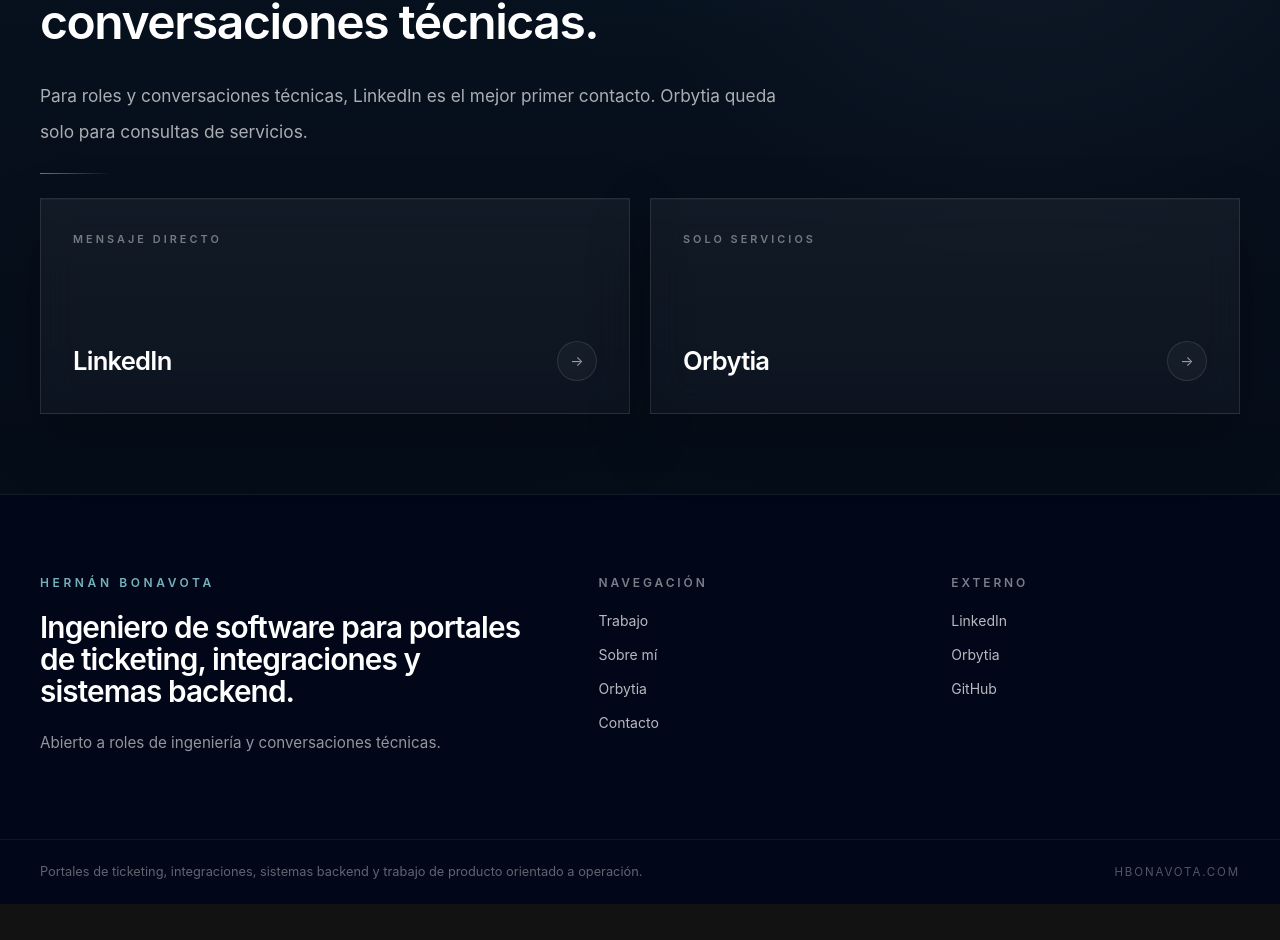
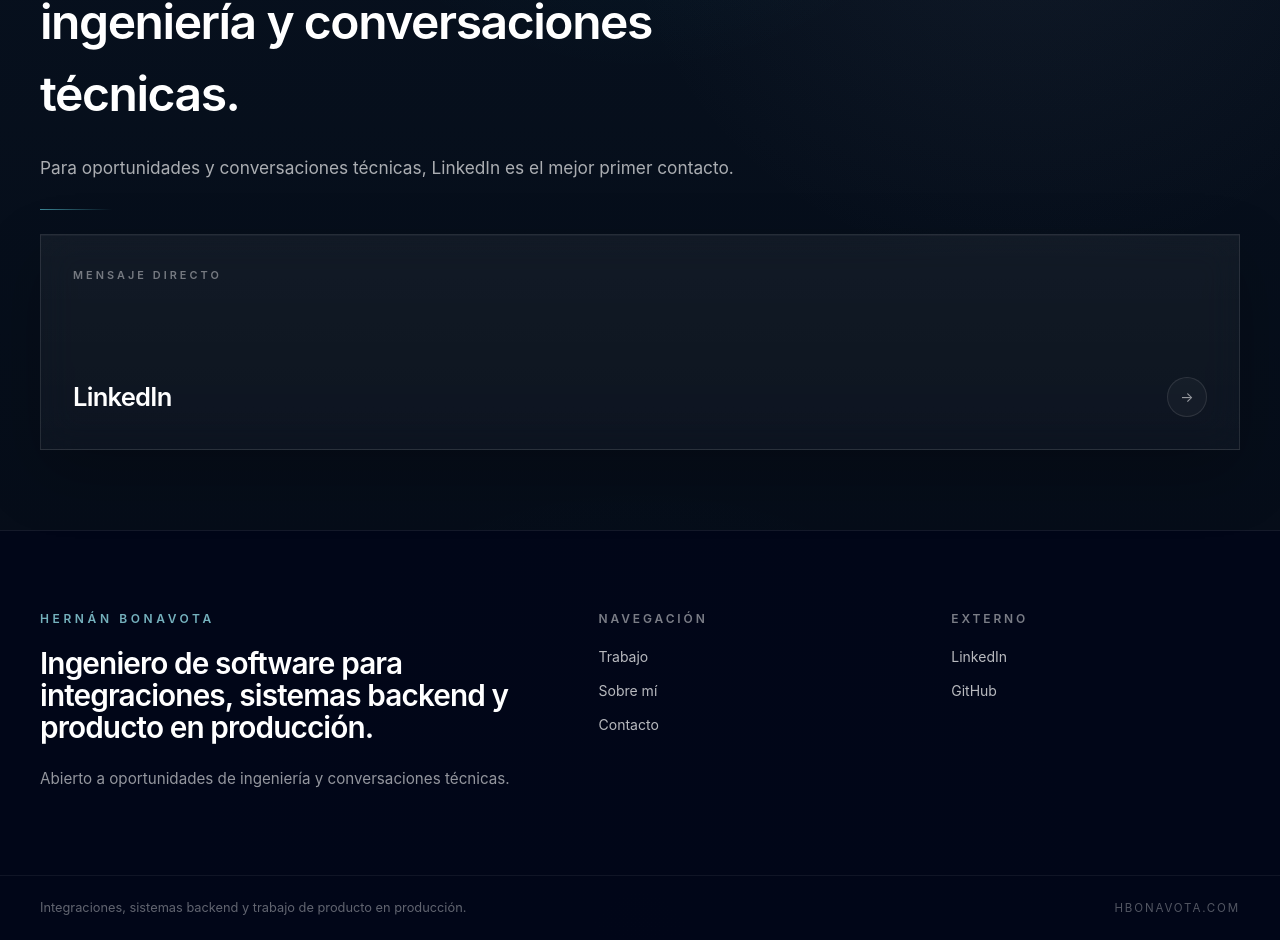
Before and after one commit to hbonavota/Portfolio, a Next.js app in the folder portfolio-v2/: page /es/contacto in a window 1280 px wide. Shown: the part 286-1226 px from the top of the page. Before the commit the page ends 1190 px from the top, so only its background shows below. Built offline with nearby package versions, Linux system fonts and the light colour scheme.

Commit message:
refactor(portfolio): strengthen technical case studies and hiring positioning

```diff
--- a/portfolio-v2/src/app/es/contacto/page.tsx
+++ b/portfolio-v2/src/app/es/contacto/page.tsx
@@ -6,7 +6,7 @@
   locale: "es",
   pathname: "/es/contacto",
   title: "Contacto",
-  description: "Mejor primer contacto para recruiters, hiring managers y conversaciones técnicas."
+  description: "Vía directa de contacto para oportunidades de ingeniería y conversaciones técnicas."
 });
 
 export default function Page() {
--- a/portfolio-v2/src/app/es/orbytia/page.tsx
+++ b/portfolio-v2/src/app/es/orbytia/page.tsx
@@ -6,7 +6,7 @@
   locale: "es",
   pathname: "/es/orbytia",
   title: "Orbytia",
-  description: "Contexto secundario de consultoría para parte del trabajo con clientes en software, automatización e IA aplicada."
+  description: "Contexto secundario de consultoría alrededor de parte del trabajo con clientes."
 });
 
 export default function Page() {
--- a/portfolio-v2/src/app/es/page.tsx
+++ b/portfolio-v2/src/app/es/page.tsx
@@ -6,7 +6,7 @@
   locale: "es",
   pathname: "/es",
   title: "Hernán Bonavota",
-  description: "Ingeniero de software enfocado en portales de ticketing, integraciones, sistemas backend y trabajo de producto orientado a operación."
+  description: "Ingeniero de software enfocado en integraciones, backend, validación y trabajo de producto en producción."
 });
 
 export default function Page() {
--- a/portfolio-v2/src/app/es/trabajo/page.tsx
+++ b/portfolio-v2/src/app/es/trabajo/page.tsx
@@ -6,7 +6,7 @@
   locale: "es",
   pathname: "/es/trabajo",
   title: "Trabajo",
-  description: "Case studies sobre ticketing, validación de socios, control de concurrencia y trabajo de producto."
+  description: "Casos sobre validación, concurrencia, integraciones y producto en producción."
 });
 
 export default function Page() {
--- a/portfolio-v2/src/components/pages/contact-page.tsx
+++ b/portfolio-v2/src/components/pages/contact-page.tsx
@@ -17,11 +17,15 @@
       href: siteConfig.approvedLinks.linkedin,
       kicker: locale === "en" ? "Direct message" : "Mensaje directo"
     },
-    {
-      label: "Orbytia",
-      href: siteConfig.approvedLinks.orbytia,
-      kicker: locale === "en" ? "Services only" : "Solo servicios"
-    }
+    ...(locale === "en"
+      ? [
+          {
+            label: "Orbytia",
+            href: siteConfig.approvedLinks.orbytia,
+            kicker: locale === "en" ? "Services only" : "Solo servicios"
+          }
+        ]
+      : [])
   ];
 
   return (
@@ -31,7 +35,7 @@
         title={content.title}
         description={content.description}
       >
-        <div className="grid gap-5 md:grid-cols-2 xl:grid-cols-2">
+        <div className={`grid gap-5 ${locale === "en" ? "md:grid-cols-2 xl:grid-cols-2" : "md:grid-cols-1 xl:grid-cols-1"}`}>
           {links.map((item) => (
             <Link
               key={item.href}
--- a/portfolio-v2/src/components/pages/home-page.tsx
+++ b/portfolio-v2/src/components/pages/home-page.tsx
@@ -20,7 +20,10 @@
 
 export function HomePage({ locale }: HomePageProps) {
   const content = homeContent[locale];
-  const featured = caseStudies.filter((study) => study.featured);
+  const featured =
+    locale === "en"
+      ? caseStudies.filter((study) => study.featured)
+      : caseStudies.filter((study) => study.featured && study.category === "client-work");
 
   return (
     <SiteFrame locale={locale}>
@@ -61,9 +64,10 @@
             <p className="mt-4 text-[0.96rem] leading-7 text-white/62">
               {locale === "en"
                 ? "Ticketing, integrations and backend for production portals."
-                : "Ticketing, integraciones y backend para portales en producción."}
+                : "Integraciones, backend y producto en producción."}
             </p>
           </div>
+          {locale === "en" ? (
             <div className="surface-panel rounded-[2.2rem] p-7 md:p-8">
               <p className="text-xs font-semibold uppercase tracking-[0.24em] text-white/48">
                 {locale === "en" ? "Secondary context" : "Contexto secundario"}
@@ -77,6 +81,7 @@
                   : "Contexto de consultoría separado para parte del trabajo con clientes."}
               </p>
             </div>
+          ) : null}
           <div className="surface-accent rounded-[2.2rem] p-7 md:p-8 sm:col-span-2">
             <p className="text-xs font-semibold uppercase tracking-[0.24em] text-cyan-100/72">
               {locale === "en" ? "Own product" : "Producto propio"}
@@ -87,7 +92,7 @@
             <p className="mt-4 max-w-2xl text-[0.98rem] leading-8 text-white/70">
               {locale === "en"
                 ? "Own product and a concrete example of product engineering outside client delivery."
-                : "Producto propio y ejemplo concreto de trabajo de producto fuera de la entrega a clientes."}
+                : "Producto propio y ejemplo complementario de trabajo de producto fuera de la entrega a clientes."}
             </p>
           </div>
         </div>
@@ -152,6 +157,7 @@
         </div>
       </Section>
 
+      {locale === "en" ? (
         <Section
           id="ecosystem"
           eyebrow={content.ecosystem.eyebrow}
@@ -199,6 +205,7 @@
             ))}
           </div>
         </Section>
+      ) : null}
 
       <Section
         id="about"
@@ -210,12 +217,12 @@
           <p>
             {locale === "en"
               ? "Most of my work sits where the business need is already visible but the implementation still needs definition, ownership and execution."
-              : "Gran parte de mi trabajo aparece cuando la necesidad de negocio ya es visible pero la implementación todavía necesita definición, responsabilidad y ejecución."}
+              : "Suelo aportar más cuando la necesidad de negocio ya está clara pero todavía hace falta definir, decidir e implementar bien."}
           </p>
           <p>
             {locale === "en"
               ? "That usually means moving between client conversations, technical decisions, implementation and release without handing the problem off."
-              : "Eso suele implicar moverme entre conversaciones con cliente, decisiones técnicas, implementación y salida a producción sin ir traspasando el problema a otra persona."}
+              : "Eso suele implicar moverme entre conversación con cliente, decisión técnica, implementación y salida a producción sin ir moviendo el problema a otra persona."}
           </p>
         </div>
       </Section>
@@ -226,11 +233,15 @@
         title={content.contact.title}
         description={content.contact.description}
       >
-        <div className="grid gap-4 md:grid-cols-3">
+        <div className={`grid gap-4 ${locale === "en" ? "md:grid-cols-3" : "md:grid-cols-1"}`}>
           {[
             { label: "LinkedIn", href: siteConfig.approvedLinks.linkedin },
-            { label: "Orbytia", href: siteConfig.approvedLinks.orbytia },
-            { label: locale === "en" ? "Contact" : "Contacto", href: getLocalizedPath(locale, "contact") }
+            ...(locale === "en"
+              ? [{ label: "Orbytia", href: siteConfig.approvedLinks.orbytia }]
+              : []),
+            ...(locale === "en"
+              ? [{ label: locale === "en" ? "Contact" : "Contacto", href: getLocalizedPath(locale, "contact") }]
+              : [])
           ].map((item) => (
             <Link
               key={item.label}
--- a/portfolio-v2/src/components/pages/work-page.tsx
+++ b/portfolio-v2/src/components/pages/work-page.tsx
@@ -17,6 +17,17 @@
     locale === "en"
       ? "Private production work and product work, written with technical context, ownership and observable outcomes."
       : "Trabajo privado en producción y trabajo de producto, explicado con contexto técnico, responsabilidad técnica y resultados observables.";
+  const categories =
+    locale === "en"
+      ? Object.entries(categoryLabels)
+      : Object.entries(categoryLabels).filter(([key]) => key !== "ecosystem");
+  const studies =
+    locale === "en"
+      ? caseStudies
+      : [
+          ...caseStudies.filter((study) => study.category === "client-work"),
+          ...caseStudies.filter((study) => study.slug === "verifiko")
+        ];
 
   return (
     <SiteFrame locale={locale}>
@@ -26,7 +37,7 @@
         description={description}
       >
         <div className="flex flex-wrap gap-2.5 sm:gap-3">
-          {Object.entries(categoryLabels).map(([key, label]) => (
+          {categories.map(([key, label]) => (
             <span
               key={key}
               className="rounded-full border border-white/10 bg-white/[0.03] px-3.5 py-1.5 text-[0.66rem] font-semibold uppercase tracking-[0.22em] text-white/52 sm:px-4 sm:py-2 sm:text-[0.68rem]"
@@ -36,7 +47,7 @@
           ))}
         </div>
         <div className="grid gap-6 xl:grid-cols-2">
-          {caseStudies.map((study) => (
+          {studies.map((study) => (
             <CaseCard key={study.slug} locale={locale} study={study} />
           ))}
         </div>
--- a/portfolio-v2/src/components/site/footer.tsx
+++ b/portfolio-v2/src/components/site/footer.tsx
@@ -12,7 +12,7 @@
   const bottomLine =
     locale === "en"
       ? "Ticketing portals, integrations, backend systems and operational product work."
-      : "Portales de ticketing, integraciones, sistemas backend y trabajo de producto orientado a operación.";
+      : "Integraciones, sistemas backend y trabajo de producto en producción.";
 
   return (
     <footer className="border-t border-white/8 bg-slate-950/92">
@@ -24,12 +24,12 @@
           <h2 className="max-w-lg text-[1.72rem] font-semibold leading-[1.08] tracking-[-0.04em] text-white sm:text-[1.86rem]">
             {locale === "en"
               ? "Software engineer for ticketing portals, integrations and backend systems."
-              : "Ingeniero de software para portales de ticketing, integraciones y sistemas backend."}
+              : "Ingeniero de software para integraciones, sistemas backend y producto en producción."}
           </h2>
           <p className="max-w-lg text-[0.95rem] leading-8 text-white/58">
             {locale === "en"
               ? "Open to engineering roles and technical conversations."
-              : "Abierto a roles de ingeniería y conversaciones técnicas."}
+              : "Abierto a oportunidades de ingeniería y conversaciones técnicas."}
           </p>
         </div>
         <div className="space-y-5 lg:pl-2">
@@ -54,11 +54,13 @@
                 LinkedIn
               </Link>
             </li>
-            <li>
-              <Link href={siteConfig.approvedLinks.orbytia} className="inline-flex transition hover:text-white">
-                Orbytia
-              </Link>
-            </li>
+            {locale === "en" ? (
+              <li>
+                <Link href={siteConfig.approvedLinks.orbytia} className="inline-flex transition hover:text-white">
+                  Orbytia
+                </Link>
+              </li>
+            ) : null}
             <li>
               <Link href={siteConfig.approvedLinks.github} className="inline-flex transition hover:text-white">
                 GitHub
--- a/portfolio-v2/src/content/site.ts
+++ b/portfolio-v2/src/content/site.ts
@@ -30,7 +30,7 @@
   name: "Hernán Bonavota",
   description: {
     en: "Software engineer focused on ticketing portals, integrations, backend systems and operational product work.",
-    es: "Ingeniero de software enfocado en portales de ticketing, integraciones, sistemas backend y trabajo de producto orientado a operación."
+    es: "Ingeniero de software enfocado en integraciones, sistemas backend y trabajo de producto en producción."
   },
   domain: "https://hbonavota.com",
   portfolioDomains: ["https://hbonavota.com/", "https://hbonavota.es/"],
@@ -62,7 +62,6 @@
   es: [
     { label: "Trabajo", href: "/es/trabajo" },
     { label: "Sobre mí", href: "/es/sobre-mi" },
-    { label: "Orbytia", href: "/es/orbytia" },
     { label: "Contacto", href: "/es/contacto" }
   ]
 } as const;
@@ -117,29 +116,29 @@
   es: {
     hero: {
       eyebrow: "Hernán Bonavota",
-      title: "Ingeniero de software para portales de ticketing, integraciones y sistemas backend.",
+      title: "Ingeniero de software para integraciones, sistemas backend y producto en producción.",
       description:
-        "Trabajo sobre ticketing, validación de socios, flujos de datos e infraestructura donde un fallo tiene coste operativo directo.",
+        "Trabajo sobre validación, concurrencia, flujos de datos, infraestructura e implementación de punta a punta cuando el fallo tiene impacto directo en operación.",
       primaryCta: { label: "Ver trabajo", href: "/es/trabajo" },
-      secondaryCta: { label: "Contacto", href: "/es/contacto" }
+      secondaryCta: { label: "LinkedIn", href: siteConfig.approvedLinks.linkedin }
     },
     selectedWork: {
       eyebrow: "Trabajo destacado",
       title: "Casos de trabajo en producción.",
       description:
-        "Ticketing, validación de socios, control de concurrencia y producto, con alcance y decisiones concretas."
+        "Integración, validación, concurrencia y producto, con alcance, restricciones y decisiones concretas."
     },
     capabilities: {
       eyebrow: "Qué cubro",
       title: "Lo que suelo cubrir.",
       description:
-        "Portales de ticketing, integraciones, validación de datos, WordPress, AWS e implementación de punta a punta."
+        "Integraciones, validación de datos, WordPress, AWS e implementación de punta a punta."
     },
     experience: {
       eyebrow: "Trabajo actual",
       title: "Alcance actual en producción.",
       description:
-        "Hoy trabajo con ticketing, validación de socios, colas, formularios e infraestructura."
+        "Hoy trabajo con validación de socios, colas, formularios, integraciones e infraestructura."
     },
     ecosystem: {
       eyebrow: "Contexto profesional",
@@ -151,13 +150,13 @@
       eyebrow: "Sobre mí",
       title: "Cómo opero.",
       description:
-        "Entrega de punta a punta, criterio técnico y trabajo directo con clientes y equipos."
+        "Criterio técnico, entrega de punta a punta y trato directo con cliente."
     },
     contact: {
       eyebrow: "Contacto",
-      title: "Abierto a roles de ingeniería y conversaciones técnicas.",
+      title: "Abierto a oportunidades de ingeniería y conversaciones técnicas.",
       description:
-        "LinkedIn es la mejor vía de primer contacto para recruiters y hiring managers. Orbytia queda solo como canal separado para consultas de servicios."
+        "LinkedIn es la mejor vía de primer contacto para recruiters y hiring managers."
     }
   }
 } as const;
@@ -183,8 +182,8 @@
   ],
   es: [
     {
-      title: "Portales de ticketing y socios",
-      text: "Venta, validación, acceso y flujos de cuenta ligados a la operativa del club."
+      title: "Portales, acceso y validación",
+      text: "Venta, validación, acceso y flujos de cuenta ligados a operación."
     },
     {
       title: "Integraciones y validación de datos",
@@ -209,7 +208,7 @@
   },
   summary: {
     en: "At Rezolve I work on ticketing portals, member validation, queueing, data update flows and AWS-backed operations for clubs in professional football.",
-    es: "En Rezolve trabajo sobre portales de ticketing, validación de socios, colas, flujos de actualización de datos y operación sobre AWS para clubes de fútbol profesional."
+    es: "En Rezolve trabajo sobre portales, validación de socios, colas, flujos de actualización de datos, integraciones y operación sobre AWS para clubes de fútbol profesional."
   },
   notes: {
     en: [
@@ -322,9 +321,9 @@
       "For roles and technical conversations, LinkedIn is the best first contact. Orbytia is only for service enquiries."
   },
   es: {
-    title: "Abierto a roles de ingeniería y conversaciones técnicas.",
+    title: "Abierto a oportunidades de ingeniería y conversaciones técnicas.",
     description:
-      "Para roles y conversaciones técnicas, LinkedIn es el mejor primer contacto. Orbytia queda solo para consultas de servicios."
+      "Para oportunidades y conversaciones técnicas, LinkedIn es el mejor primer contacto."
   }
 } as const;
 
```
Lines whose indentation alone changed are shown as unchanged.
